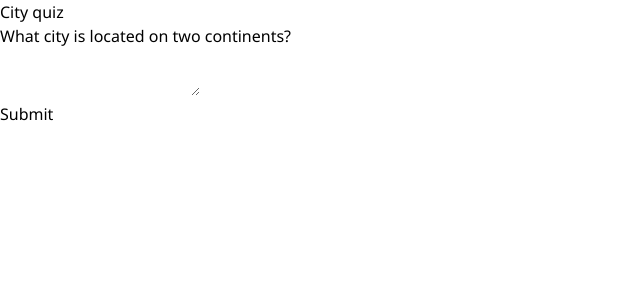
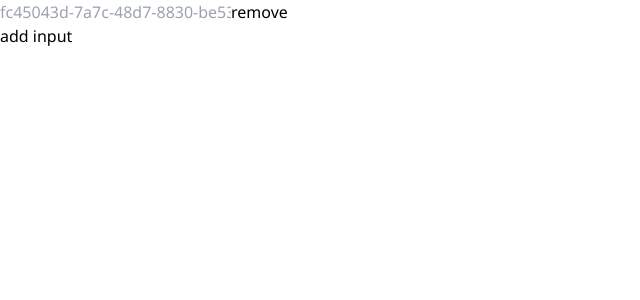
Before and after one commit to toufiq007/react_nextJs, a React (Vite) app: page / in a window 1280 px wide. Shown: the top 300 px of the page, without its empty margins (0-640 px from the left). Built offline with nearby package versions, Linux system fonts and the light colour scheme.

Commit message:
module 3.4. grouped together the state of objects and dynamic fileds

```diff
--- a/src/App.jsx
+++ b/src/App.jsx
@@ -1,11 +1,11 @@
 import "./App.css";
 import Form from "./components/Form";
+import Pointer from "./components/Pointer";
 
 function App() {
   return (
     <>
-      <h2>City quiz</h2>
-      <p>What city is located on two continents?</p>
+      {/* <Pointer /> */}
       <Form />
     </>
   );
--- a/src/components/Form.jsx
+++ b/src/components/Form.jsx
@@ -1,53 +1,29 @@
 import { useState } from "react";
-import { submitForm } from "../utils/utils";
 
 const Form = () => {
-  const [answer, setAnswer] = useState("");
-  const [erorrMessage, setErrorMessage] = useState(null);
-
-  const [status, setStatus] = useState("isTyping");
-  // event handlers
-  const handleInputChange = (e) => {
-    setAnswer(e.target.value);
-    setErrorMessage(null);
+  const [inputs, setInputs] = useState([{ id: crypto.randomUUID() }]);
+  const handleAddInput = (e) => {
+    e.preventDefault();
+    setInputs((prev) => [...prev, { id: crypto.randomUUID() }]);
   };
-
-  const handleSubmit = async (e) => {
-    e.preventDefault();
-    setStatus("isSubmitting");
-
-    try {
-      const value = await submitForm(answer);
-      if (value) {
-        setStatus("success");
-      }
-    } catch (err) {
-      setErrorMessage(err.message);
-      setStatus("typing");
-      console.log(err.message);
-    }
+  const handleRemove = (id) => {
+    const updateInputs = inputs.filter((input) => input.id !== id);
+    setInputs([...updateInputs]);
   };
-
-  if (status === "success") return <h1>Thats right</h1>;
   return (
-    <>
-      <form onSubmit={handleSubmit}>
-        <textarea
-          value={answer}
-          onChange={handleInputChange}
-          disabled={status === "isSubmitting"}
-        ></textarea>
-        <br />
-        <button
-          type="submit"
-          disabled={answer.length < 0 || status === "isSubmitting"}
-        >
-          Submit
-        </button>
-        {status === "isSubmitting" && <p>Loading...</p>}
-        {erorrMessage && <p className="Error">{erorrMessage}</p>}
+    <div>
+      <form onSubmit={handleAddInput}>
+        <div>
+          {inputs.map((item) => (
+            <div key={item.id}>
+              <input type="text" placeholder={item.id} />
+              <button onClick={() => handleRemove(item.id)}>remove</button>
+            </div>
+          ))}
+        </div>
+        <button type="submit">add input</button>
       </form>
-    </>
+    </div>
   );
 };
 
--- /dev/null
+++ b/src/components/Pointer.jsx
@@ -0,0 +1,40 @@
+import { useState } from "react";
+
+const Pointer = () => {
+  // group together the states
+  //   const [x, setX] = useState(0);
+  //   const [y, setY] = useState(0);
+
+  // grouped state
+  const [position, setPosition] = useState({
+    x: 0,
+    y: 0,
+  });
+
+  const handleMouseMove = (e) => {
+    setPosition({ x: e.clientX, y: e.clientY });
+  };
+
+  return (
+    <div
+      onMouseMove={handleMouseMove}
+      style={{ position: "relative", height: "100vh", widows: "100vw" }}
+    >
+      <div
+        style={{
+          width: "50px",
+          height: "50px",
+          background: "red",
+          borderRadius: "50%",
+          position: "absolute",
+          top: -10,
+          left: -10,
+          transition: "0.4s ease",
+          transform: `translate(${position.x}px, ${position.y}px)`,
+        }}
+      ></div>
+    </div>
+  );
+};
+
+export default Pointer;
```
